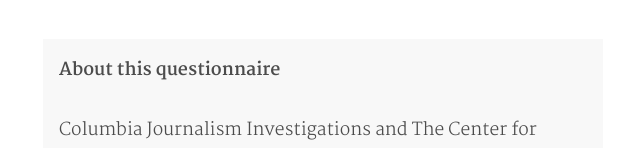
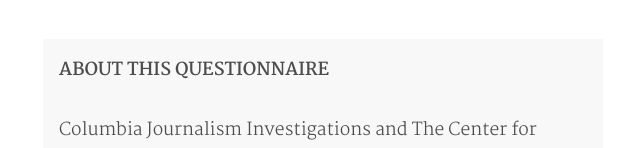
Before and after one commit to Jovidai/cji-scrollytelling-final, a plain HTML site: page index.html in a window 1280 px wide. Shown: the part 10254-10402 px from the top of the page, without its empty margins (317-957 px from the left). Drawn offline with nearby package versions, Linux system fonts and the light colour scheme; a script that the page names is missing; a web font is replaced by a local one.

Commit message:
update all

```diff
--- a/index.html
+++ b/index.html
@@ -80,7 +80,7 @@
             </div>
             <div class="step" data-step="11" data-bg="url(images/CJI-Population-11.jpg)" data-tx="">
               <p>
-                <b>About this questionnaire</b>
+                <b>ABOUT THIS QUESTIONNAIRE</b>
                 <br>
                 <br>
                 Columbia Journalism Investigations and The Center for Public Integrity designed our questionnaire for disaster restoration workers with guidance and vetting from Jonathan Rosen, industrial hygiene consultant at AJ Rosen and Associates; Diego Palaguachi, safety and health specialist at New York Committee for Occupational Safety and Health; Abiodun Oluyomi, assistant professor at Baylor College of Medicine; and Susan Arnold, associate professor of environmental health sciences at University of Minnesota School of Public Health.
```
